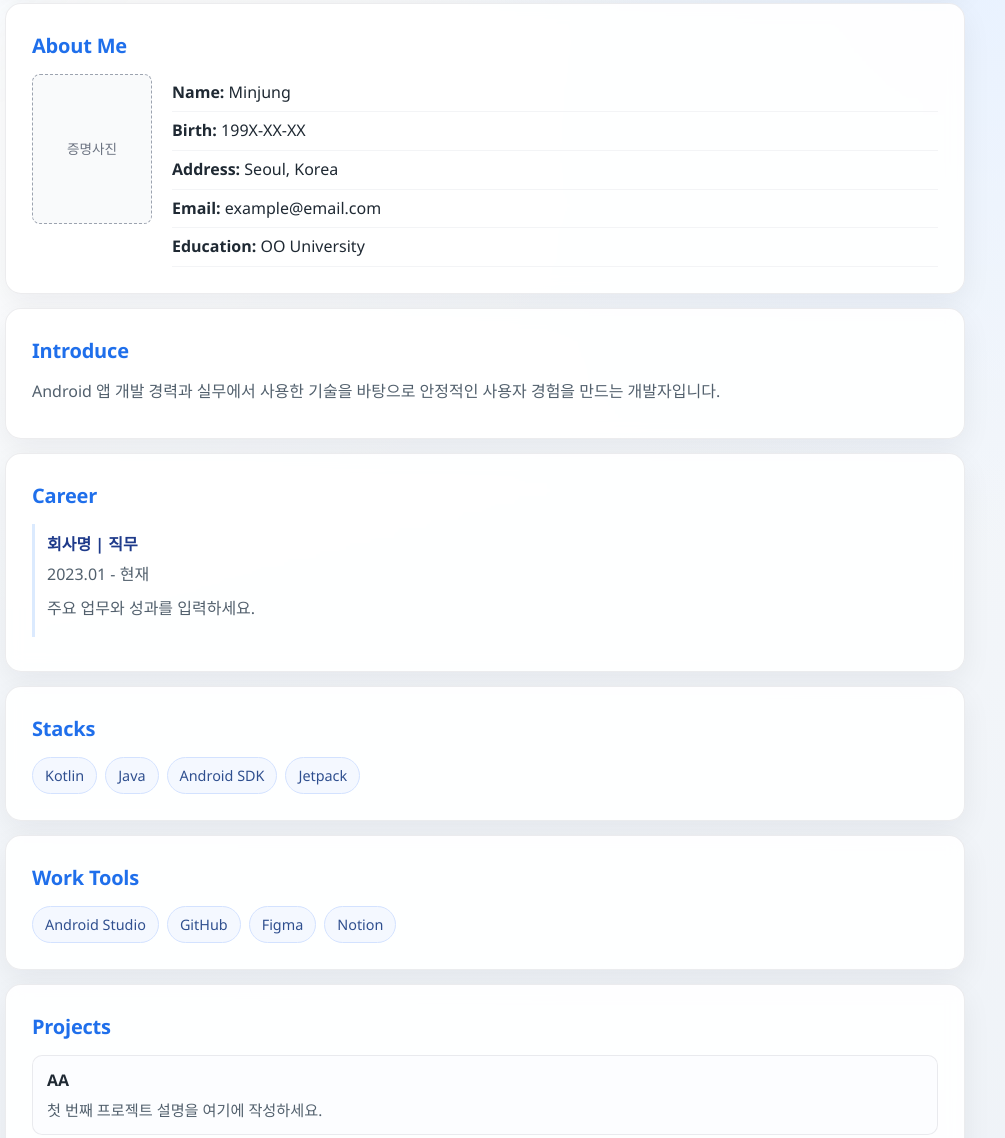
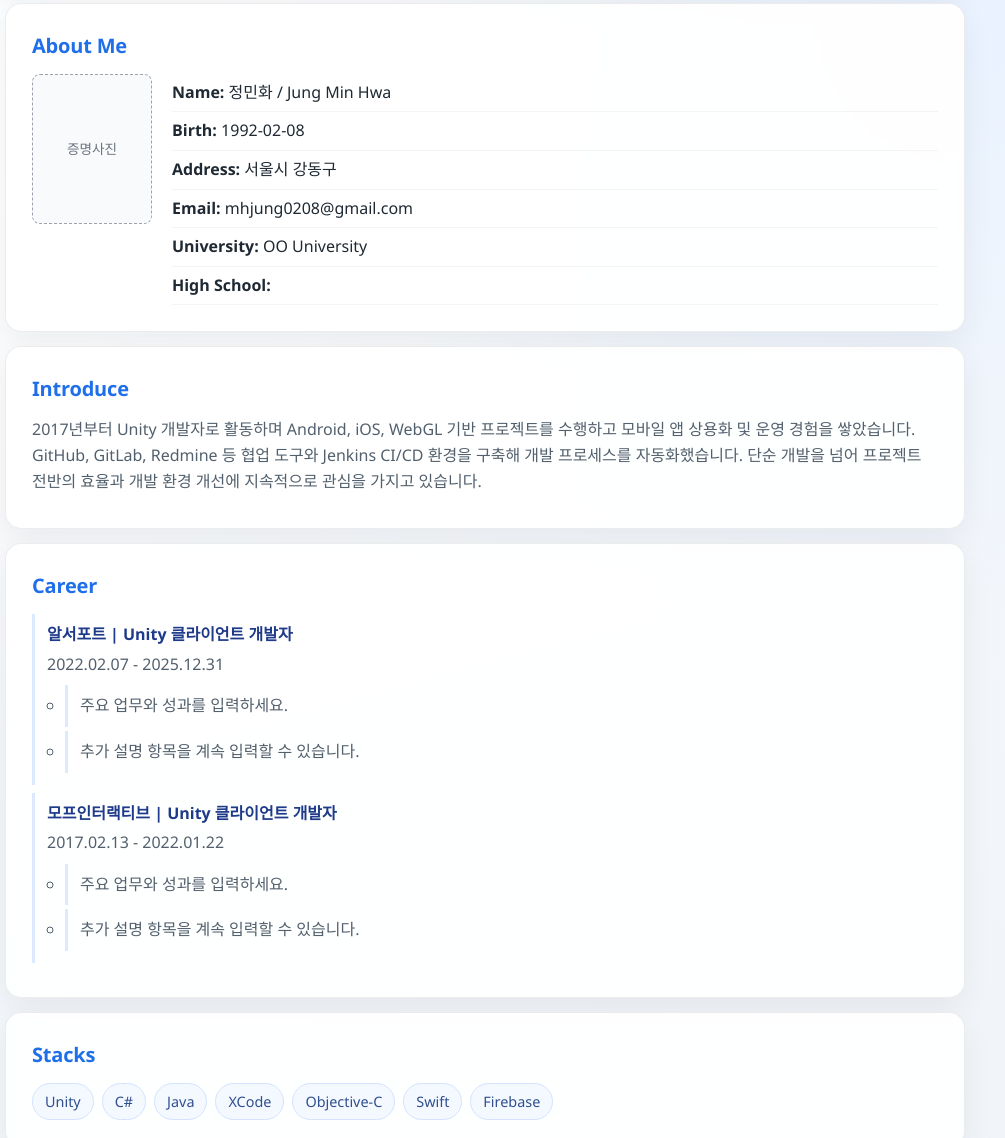
Before and after one commit to mhjung0208/mhjung0208.github.io, a plain HTML site: page index.html in a window 1280 px wide. Shown: the part 208-1346 px from the top of the page, without its empty margins (155-1160 px from the left). Drawn offline with Linux system fonts and the light colour scheme.

Commit message:
Support split education fields and multi-line career descriptions

```diff
--- a/app.js
+++ b/app.js
@@ -29,12 +29,17 @@ function renderAbout(data) {
   const info = document.getElementById("about-info");
   if (!info) return;
 
+  const university = data.educationUniversity || data.university || "";
+  const highSchool = data.educationHighSchool || data.highSchool || "";
+  const legacyEducation = data.education || "";
+
   const rows = [
     ["Name", data.name],
     ["Birth", data.birth],
     ["Address", data.address],
     ["Email", data.email],
-    ["Education", data.education]
+    ["University", university || legacyEducation],
+    ["High School", highSchool]
   ];
 
   info.innerHTML = "";
@@ -63,15 +68,25 @@ function renderCareer(items) {
     const li = document.createElement("li");
     const title = document.createElement("h3");
     const period = document.createElement("p");
-    const desc = document.createElement("p");
+    const descList = document.createElement("ul");
 
     title.textContent = `${item.company || ""} | ${item.role || ""}`;
     period.textContent = item.period || "";
-    desc.textContent = item.description || "";
+    descList.className = "career-desc";
+
+    const descriptions = Array.isArray(item.descriptions)
+      ? item.descriptions
+      : (item.description ? [item.description] : []);
+
+    descriptions.forEach((desc) => {
+      const descItem = document.createElement("li");
+      descItem.textContent = desc;
+      descList.appendChild(descItem);
+    });
 
     li.appendChild(title);
     li.appendChild(period);
-    li.appendChild(desc);
+    li.appendChild(descList);
     target.appendChild(li);
   });
 }
--- a/content/about.json
+++ b/content/about.json
@@ -1,8 +1,9 @@
 {
   "photo": "",
-  "name": "Minjung",
-  "birth": "199X-XX-XX",
-  "address": "Seoul, Korea",
-  "email": "example@email.com",
-  "education": "OO University"
+  "name": "정민화 / Jung Min Hwa",
+  "birth": "1992-02-08",
+  "address": "서울시 강동구",
+  "email": "mhjung0208@gmail.com",
+  "educationUniversity": "OO University",
+  "educationHighSchool": ""
 }
--- a/content/career.json
+++ b/content/career.json
@@ -1,10 +1,22 @@
 {
   "items": [
     {
-      "company": "회사명",
-      "role": "직무",
-      "period": "2023.01 - 현재",
-      "description": "주요 업무와 성과를 입력하세요."
+      "company": "알서포트",
+      "role": "Unity 클라이언트 개발자",
+      "period": "2022.02.07 - 2025.12.31",
+      "descriptions": [
+        "주요 업무와 성과를 입력하세요.",
+        "추가 설명 항목을 계속 입력할 수 있습니다."
+      ]
+    },
+    {
+      "company": "모프인터랙티브",
+      "role": "Unity 클라이언트 개발자",
+      "period": "2017.02.13 - 2022.01.22",
+      "descriptions": [
+        "주요 업무와 성과를 입력하세요.",
+        "추가 설명 항목을 계속 입력할 수 있습니다."
+      ]
     }
   ]
 }
--- a/content/introduce.json
+++ b/content/introduce.json
@@ -1,3 +1,3 @@
 {
-  "text": "Android 앱 개발 경력과 실무에서 사용한 기술을 바탕으로 안정적인 사용자 경험을 만드는 개발자입니다."
+  "text": "2017년부터 Unity 개발자로 활동하며 Android, iOS, WebGL 기반 프로젝트를 수행하고 모바일 앱 상용화 및 운영 경험을 쌓았습니다.\nGitHub, GitLab, Redmine 등 협업 도구와 Jenkins CI/CD 환경을 구축해 개발 프로세스를 자동화했습니다.\n단순 개발을 넘어 프로젝트 전반의 효율과 개발 환경 개선에 지속적으로 관심을 가지고 있습니다."
 }
--- a/content/stacks.json
+++ b/content/stacks.json
@@ -1,3 +1,3 @@
 {
-  "items": ["Kotlin", "Java", "Android SDK", "Jetpack"]
+  "items": ["Unity", "C#", "Java", "XCode", "Objective-C", "Swift", "Firebase"]
 }
--- a/content/work-tools.json
+++ b/content/work-tools.json
@@ -1,3 +1,3 @@
 {
-  "items": ["Android Studio", "GitHub", "Figma", "Notion"]
+  "items": ["Github / Gitlab", "Source Tree", "Redmine", "Upsource", "Zeplin", "Jenkins"]
 }
--- a/index.html
+++ b/index.html
@@ -148,6 +148,16 @@
       color: #1e3a8a;
     }
 
+    .career-desc {
+      margin: 6px 0 0;
+      padding-left: 18px;
+      color: var(--sub);
+    }
+
+    .career-desc li {
+      margin-bottom: 4px;
+    }
+
     .projects { list-style: none; margin: 0; padding: 0; }
 
     .projects li {
```
